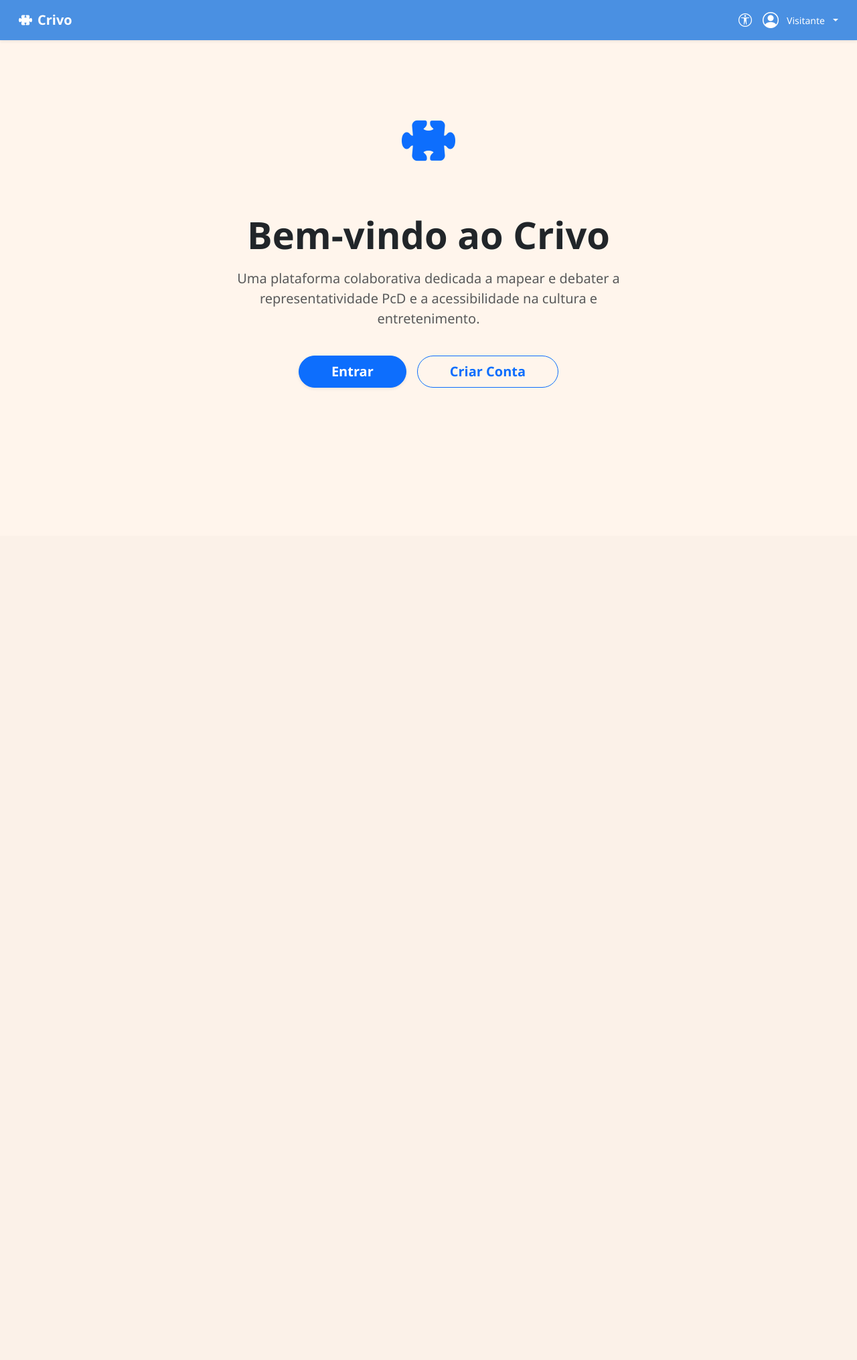
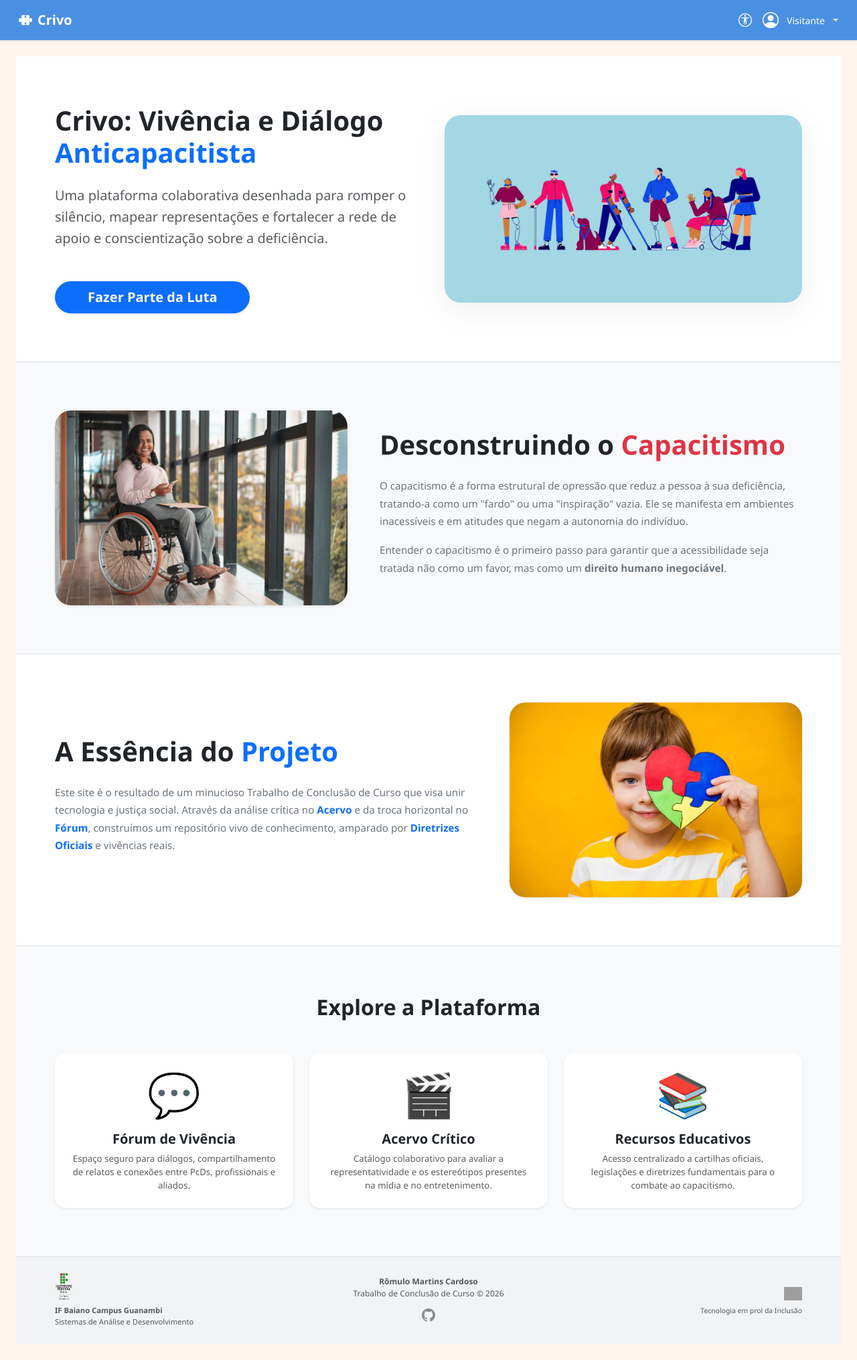
Before and after one commit to romulo-mc/TCC-Crivo, a Django app: page / in a window 1280 px wide. Shown: the whole page at 67% size. Before the commit the page ends 579 px from the top, so only its background shows below. Run offline with Django 5.2, Linux system fonts and the light colour scheme; grey boxes are pictures that could not be loaded.

Commit message:
design: reformula página inicial com foco em acessibilidade e narrativa inclusiva

```diff
--- a/templates/base.html
+++ b/templates/base.html
@@ -4,7 +4,7 @@
 <head>
     <meta charset="UTF-8">
     <meta name="viewport" content="width=device-width, initial-scale=1.0">
-    <title>Crivo - Acervo Anticapacitista</title>
+    <title>Crivo: Vivência e Diálogo Anticapacitista</title>
     <link href="https://cdn.jsdelivr.net/npm/bootstrap@5.3.0/dist/css/bootstrap.min.css" rel="stylesheet">
     <link rel="stylesheet" href="https://cdn.jsdelivr.net/npm/bootstrap-icons@1.11.3/font/bootstrap-icons.min.css">
 
--- a/templates/core/index.html
+++ b/templates/core/index.html
@@ -1,46 +1,133 @@
 {% extends 'base.html' %}
+{% load static %}
 
 {% block content %}
-<main class="container py-5 text-center d-flex flex-column justify-content-center" style="min-height: 70vh;">
+<main id="main-content">
+    <section class="py-5 bg-white">
+        <div class="container py-4">
+            <div class="row align-items-center g-5">
+                <div class="col-lg-6 text-center text-lg-start">
+                    <h1 class="display-4 fw-bold text-dark mb-4">Crivo: Vivência e Diálogo <span class="text-primary">Anticapacitista</span></h1>
+                    <p class="lead text-muted mb-5" style="font-size: 1.25rem; line-height: 1.6;">
+                        Uma plataforma colaborativa desenhada para romper o silêncio, mapear representações e fortalecer a rede de apoio e conscientização sobre a deficiência.
+                    </p>
+                    {% if not user.is_authenticated %}
+                        <a href="{% url 'login' %}" class="btn btn-primary btn-lg rounded-pill px-5 shadow-sm fw-bold focus-ring-custom">Fazer Parte da Luta</a>
+                    {% endif %}
+                </div>
+                <div class="col-lg-6 text-center">
+                    <img src="{% static 'img/pcd-azul.png' %}" alt="Ilustração de união da comunidade PcD." class="img-fluid rounded-5 drop-shadow" style="max-height: 380px;">
+                </div>
+            </div>
+        </div>
+    </section>
 
-    <div class="mb-5" aria-hidden="true">
-        <i class="bi bi-puzzle-fill text-primary" style="font-size: 5rem;"></i>
-    </div>
+    <section class="py-5 bg-light border-top border-bottom">
+        <div class="container py-4">
+            <div class="row align-items-center g-5 flex-row-reverse">
+                <div class="col-lg-7">
+                    <h2 class="h1 fw-bold text-dark mb-4">Desconstruindo o <span class="text-danger">Capacitismo</span></h2>
+                    <p class="text-secondary text-break mb-3 lh-lg">
+                        O capacitismo é a forma estrutural de opressão que reduz a pessoa à sua deficiência, tratando-a como um "fardo" ou uma "inspiração" vazia. Ele se manifesta em ambientes inacessíveis e em atitudes que negam a autonomia do indivíduo.
+                    </p>
+                    <p class="text-secondary text-break lh-lg">
+                        Entender o capacitismo é o primeiro passo para garantir que a acessibilidade seja tratada não como um favor, mas como um <strong>direito humano inegociável</strong>.
+                    </p>
+                </div>
+                <div class="col-lg-5">
+                    <img src="{% static 'img/mulher-cadeira-de-rodas.png' %}" alt="Mulher cadeirante em ambiente profissional." class="img-fluid rounded-5 shadow-sm">
+                </div>
+            </div>
+        </div>
+    </section>
 
-    <h1 class="display-4 fw-bold text-dark mb-3">Bem-vindo ao Crivo</h1>
-    <p class="lead text-muted mx-auto" style="max-width: 600px;">
-        Uma plataforma colaborativa dedicada a mapear e debater a representatividade PcD e a acessibilidade na cultura e entretenimento.
-    </p>
+    <section class="py-5 bg-white border-bottom">
+        <div class="container py-4">
+            <div class="row align-items-center g-5">
+                <div class="col-lg-7">
+                    <h2 class="h1 fw-bold text-dark mb-4">A Essência do <span class="text-primary">Projeto</span></h2>
+                    <p class="text-secondary text-break lh-lg">
+                        Este site é o resultado de um minucioso Trabalho de Conclusão de Curso que visa unir tecnologia e justiça social. Através da análise crítica no <a href="{% url 'lista_library' %}" class="text-primary fw-bold text-decoration-none">Acervo</a> e da troca horizontal no <a href="{% url 'lista_forum' %}" class="text-primary fw-bold text-decoration-none">Fórum</a>, construímos um repositório vivo de conhecimento, amparado por <a href="#" class="text-primary fw-bold text-decoration-none">Diretrizes Oficiais</a> e vivências reais.
+                    </p>
+                </div>
+                <div class="col-lg-5">
+                    <img src="{% static 'img/crianca-pcd.png' %}" alt="Criança simbolizando neurodiversidade." class="img-fluid rounded-5 shadow-sm">
+                </div>
+            </div>
+        </div>
+    </section>
 
-    {% if not user.is_authenticated %}
-    <div class="d-flex justify-content-center gap-3 mt-4">
-        <a href="{% url 'login' %}" class="btn btn-primary btn-lg rounded-pill px-5 shadow-sm fw-bold">Entrar</a>
-        <a href="#" class="btn btn-outline-primary btn-lg rounded-pill px-5 fw-bold">Criar Conta</a>
-    </div>
+    <section class="py-5 bg-light">
+        <div class="container py-4 text-center">
+            <h2 class="fw-bold h2 mb-5">Explore a Plataforma</h2>
+            <div class="row justify-content-center g-4">
+                <div class="col-md-4">
+                    <a href="{% url 'lista_forum' %}" class="card h-100 border-0 shadow-sm text-decoration-none hover-lift p-4 bg-white rounded-4 focus-ring-custom">
+                        <span class="display-3 mb-3" aria-hidden="true">💬</span>
+                        <h3 class="h5 fw-bold text-dark">Fórum de Vivência</h3>
+                        <p class="text-muted small mb-0">Espaço seguro para diálogos, compartilhamento de relatos e conexões entre PcDs, profissionais e aliados.</p>
+                    </a>
+                </div>
+                <div class="col-md-4">
+                    <a href="{% url 'lista_library' %}" class="card h-100 border-0 shadow-sm text-decoration-none hover-lift p-4 bg-white rounded-4 focus-ring-custom">
+                        <span class="display-3 mb-3" aria-hidden="true">🎬</span>
+                        <h3 class="h5 fw-bold text-dark">Acervo Crítico</h3>
+                        <p class="text-muted small mb-0">Catálogo colaborativo para avaliar a representatividade e os estereótipos presentes na mídia e no entretenimento.</p>
+                    </a>
+                </div>
+                <div class="col-md-4">
+                    <a href="#" class="card h-100 border-0 shadow-sm text-decoration-none hover-lift p-4 bg-white rounded-4 focus-ring-custom">
+                        <span class="display-3 mb-3" aria-hidden="true">📚</span>
+                        <h3 class="h5 fw-bold text-dark">Recursos Educativos</h3>
+                        <p class="text-muted small mb-0">Acesso centralizado a cartilhas oficiais, legislações e diretrizes fundamentais para o combate ao capacitismo.</p>
+                    </a>
+                </div>
+            </div>
+        </div>
+    </section>
+</main>
 
-    {% else %}
-    <div class="row justify-content-center mt-5 g-4">
-        <div class="col-md-5 col-lg-4">
-            <a href="{% url 'lista_library' %}" class="card h-100 border-0 shadow-sm text-decoration-none hover-lift p-4 bg-white rounded-4">
-                <i class="bi bi-collection-play text-success fs-1 mb-3"></i>
-                <h2 class="h4 fw-bold text-dark">Acessar o Acervo</h2>
-                <p class="text-muted small mb-0">Explore filmes, livros e séries anticapacitistas.</p>
-            </a>
-        </div>
-        <div class="col-md-5 col-lg-4">
-            <a href="{% url 'lista_forum' %}" class="card h-100 border-0 shadow-sm text-decoration-none hover-lift p-4 bg-white rounded-4">
-                <i class="bi bi-chat-square-text text-primary fs-1 mb-3"></i>
-                <h2 class="h4 fw-bold text-dark">Ir para o Fórum</h2>
-                <p class="text-muted small mb-0">Participe das discussões e compartilhe relatos.</p>
-            </a>
+<footer class="py-4 mt-auto border-top" style="background-color: #f1f3f5;">
+    <div class="container">
+        <div class="row align-items-center g-3">
+            <div class="col-md-4 text-center text-md-start">
+                <a href="https://www.ifbaiano.edu.br/unidades/guanambi/" target="_blank" class="text-decoration-none">
+                    <img src="{% static 'img/if-logo.png' %}" alt="Logo IF Baiano Guanambi" style="max-height: 40px;" class="mb-2">
+                </a>
+                <p class="m-0 text-muted" style="font-size: 0.7rem;">
+                    <strong>IF Baiano Campus Guanambi</strong><br>
+                    Sistemas de Análise e Desenvolvimento
+                </p>
+            </div>
+
+            <div class="col-md-4 text-center">
+                <p class="m-0 text-muted" style="font-size: 0.75rem;">
+                    <strong>Rômulo Martins Cardoso</strong><br>
+                    Trabalho de Conclusão de Curso &copy; 2026
+                </p>
+                <a href="https://github.com/romulo-mc" target="_blank" class="text-dark opacity-50 hover-opacity-100 mt-2 d-inline-block">
+                    <i class="bi bi-github fs-5"></i>
+                </a>
+            </div>
+
+            <div class="col-md-4 text-center text-md-end">
+                <a href="http://www.djangoproject.com/" target="_blank">
+                    <img src="https://www.djangoproject.com/m/img/badges/djangomade124x25.gif" alt="Made with Django." title="Made with Django." style="max-height: 20px;">
+                </a>
+                <p class="m-0 text-muted mt-2" style="font-size: 0.65rem;">Tecnologia em prol da Inclusão</p>
+            </div>
         </div>
     </div>
-    {% endif %}
-
-</main>
+</footer>
 
 <style>
-    .hover-lift { transition: transform 0.2s, box-shadow 0.2s; }
-    .hover-lift:hover { transform: translateY(-5px); box-shadow: 0 .5rem 1rem rgba(0,0,0,.15)!important; }
+    .rounded-5 { border-radius: 1.5rem !important; }
+    .drop-shadow { filter: drop-shadow(0 10px 20px rgba(0,0,0,0.06)); }
+    .hover-lift { transition: transform 0.2s cubic-bezier(0.2, 0.8, 0.2, 1); }
+    .hover-lift:hover { transform: translateY(-5px); }
+    .hover-opacity-100:hover { opacity: 1 !important; transition: 0.2s; }
+    .lh-lg { line-height: 1.75 !important; }
+    #main-content { font-size: 0.95rem; }
+    h1 { font-size: 2.5rem !important; }
 </style>
 {% endblock %}
```
Also changed, not shown: core/static/img/crianca-pcd.png (added), core/static/img/if-logo.png (added), core/static/img/mulher-cadeira-de-rodas.png (added), core/static/img/pcd-azul.png (added), core/static/img/pcd-branco.png (added), core/static/img/pcd-rosa.png (added).
